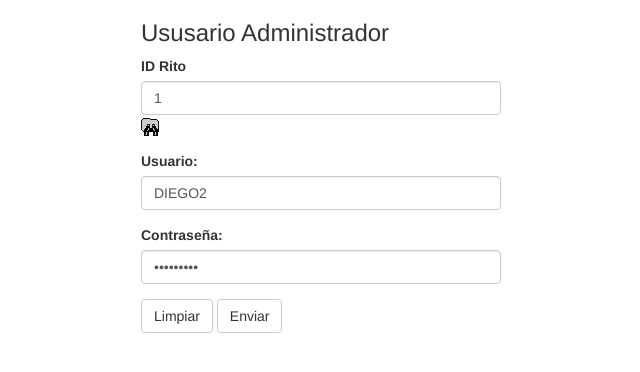
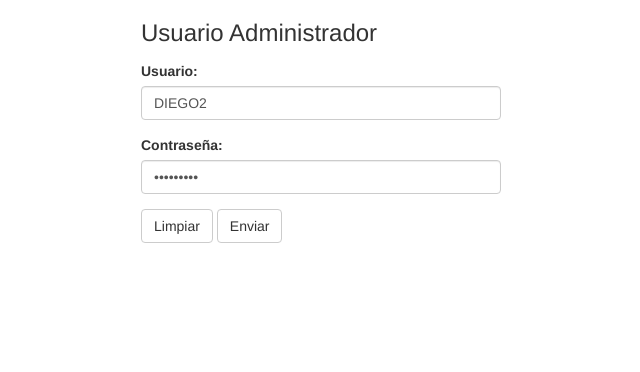
Before and after one commit to lordcuetox/msfStore, a PHP site: page /php/cat_reaton.php in a window 1280 px wide. Shown: the top 372 px of the page, without its empty margins (319-959 px from the left). Run offline with PHP 8.4, Linux system fonts and the light colour scheme; data comes from the database, SQL or seed files in the repository; data that the repository does not hold is empty.

Commit message:
Se quita el id de forma visible para que siempre actualice el primero

```diff
--- a/php/cat_reaton.php
+++ b/php/cat_reaton.php
@@ -86,13 +86,13 @@ if (isset($_POST['xAccion'])) {
             <div class="row" >
                 <div class="col-sm-4">&nbsp;</div>
                 <div class="col-sm-4">
-                    <h3>Ususario Administrador</h3>
+                    <h3>Usuario Administrador</h3>
                     <form role="form" name="frmReata" id="frmReata" action="<?php echo($_SERVER['PHP_SELF']); ?>" method="POST">
                         <div class="form-group">
-                            <label for="txtIdReata">ID Rito<input type="hidden" class="form-control" name="xAccion" id="xAccion" value="0" /></label>
-                            <input type="text" class="form-control" id="txtIdReata" name="txtIdReata"
+                         <input type="hidden" class="form-control" name="xAccion" id="xAccion" value="0" />
+                            <input type="hidden" class="form-control" id="txtIdReata" name="txtIdReata"
                                    placeholder="Clave usuario" value="<?php echo($reata->getCveReata()); ?>">
-                            <a href="javascript:void(0);"  onclick="abrirVentana();"><img src="../img/busqueda.gif" width="18" height="18" alt="busqueda"/></a>
+
                         </div>
                         <div class="form-group">
                             <label for="txtHabilitado">Usuario:</label>
```
